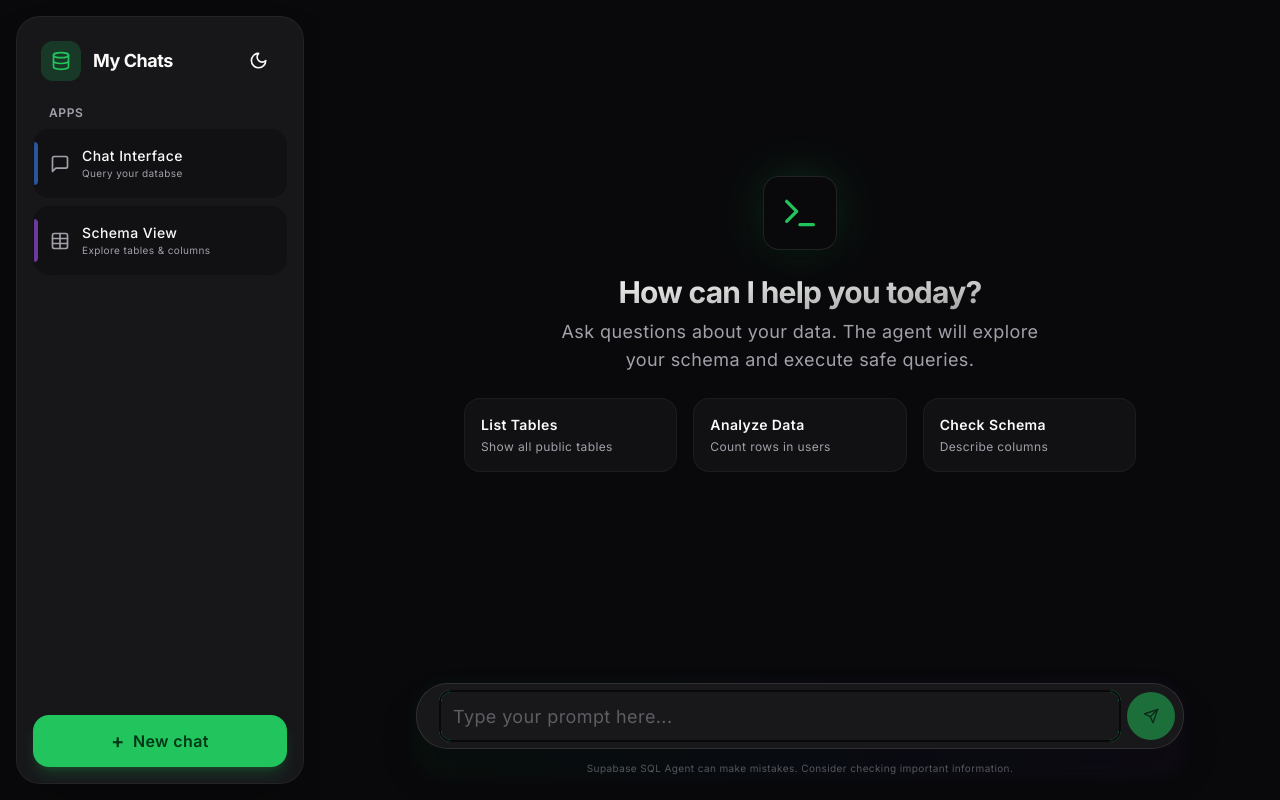
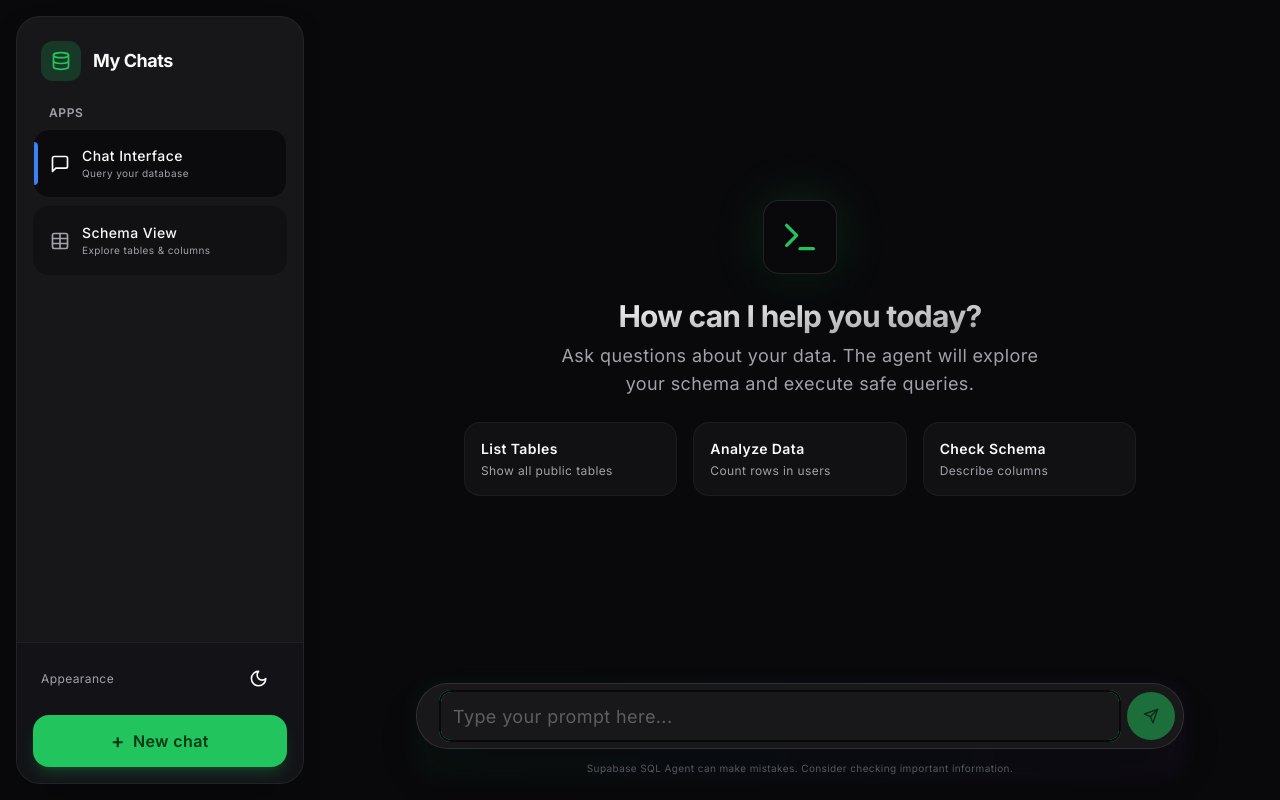
Before and after one commit to Martin082/mcp-supabase-agent, a Next.js app: page / in a window 1280 px wide. Built offline with nearby package versions, Linux system fonts and the light colour scheme.

Commit message:
fix: chat scrolling issue and functional sidebar controls

```diff
--- a/app/layout.tsx
+++ b/app/layout.tsx
@@ -3,9 +3,8 @@ import { Inter } from "next/font/google";
 import "./globals.css";
 import { cn } from "@/lib/utils";
 import Link from "next/link";
-import { Database, MessageSquare, Table } from "lucide-react";
+import { Sidebar } from "@/components/sidebar";
 import { ThemeProvider } from "@/components/theme-provider";
-import { ModeToggle } from "@/components/mode-toggle";
 
 const inter = Inter({ subsets: ["latin"] });
 
@@ -28,51 +27,7 @@ export default function RootLayout({
                     enableSystem={false}
                     disableTransitionOnChange
                 >
-                    {/* Floating Sidebar Container */}
-                    <div className="p-4 hidden md:flex h-full w-80 shrink-0">
-                        <aside className="flex flex-col w-full h-full bg-secondary/50 rounded-3xl border border-white/5 overflow-hidden shadow-2xl">
-                            {/* Sidebar Header */}
-                            <div className="p-6 flex items-center justify-between">
-                                <div className="flex items-center gap-3">
-                                    <div className="w-10 h-10 rounded-xl bg-primary/20 flex items-center justify-center">
-                                        <Database className="w-5 h-5 text-primary" />
-                                    </div>
-                                    <span className="font-bold text-lg tracking-tight">My Chats</span>
-                                </div>
-                                <ModeToggle />
-                            </div>
-
-                            {/* Navigation */}
-                            <nav className="flex-1 px-4 space-y-4 overflow-y-auto">
-                                <div className="space-y-2">
-                                    <p className="text-xs font-semibold text-muted-foreground px-4 uppercase tracking-wider">Apps</p>
-                                    <Link href="/" className="group flex items-center gap-3 px-4 py-4 bg-background/40 hover:bg-background/80 rounded-2xl transition-all duration-200 border border-transparent hover:border-white/5 relative overflow-hidden">
-                                        <div className="w-1 absolute left-0 top-3 bottom-3 bg-blue-500 rounded-r-full opacity-60 group-hover:opacity-100 transition-opacity" />
-                                        <MessageSquare className="w-5 h-5 text-muted-foreground group-hover:text-foreground transition-colors" />
-                                        <div className="flex flex-col">
-                                            <span className="font-medium text-sm">Chat Interface</span>
-                                            <span className="text-[10px] text-muted-foreground truncate">Query your databse</span>
-                                        </div>
-                                    </Link>
-                                    <Link href="/schema" className="group flex items-center gap-3 px-4 py-4 bg-background/40 hover:bg-background/80 rounded-2xl transition-all duration-200 border border-transparent hover:border-white/5 relative overflow-hidden">
-                                        <div className="w-1 absolute left-0 top-3 bottom-3 bg-purple-500 rounded-r-full opacity-60 group-hover:opacity-100 transition-opacity" />
-                                        <Table className="w-5 h-5 text-muted-foreground group-hover:text-foreground transition-colors" />
-                                        <div className="flex flex-col">
-                                            <span className="font-medium text-sm">Schema View</span>
-                                            <span className="text-[10px] text-muted-foreground truncate">Explore tables & columns</span>
-                                        </div>
-                                    </Link>
-                                </div>
-                            </nav>
-
-                            {/* New Chat Button */}
-                            <div className="p-4 mt-auto">
-                                <button className="w-full py-3 px-4 bg-primary text-primary-foreground font-semibold rounded-2xl shadow-lg shadow-primary/20 hover:shadow-primary/40 hover:scale-[1.02] active:scale-[0.98] transition-all duration-200 flex items-center justify-center gap-2">
-                                    <span className="text-xl">+</span> New chat
-                                </button>
-                            </div>
-                        </aside>
-                    </div>
+                    <Sidebar />
 
                     {/* Main Content */}
                     <main className="flex-1 flex flex-col h-full overflow-hidden relative">
--- a/app/page.tsx
+++ b/app/page.tsx
@@ -10,20 +10,32 @@ import { useRef, useEffect } from 'react';
 
 export default function Chat() {
     const { messages, input, handleInputChange, handleSubmit, isLoading, error } = useChat();
-    const messagesEndRef = useRef<HTMLDivElement>(null);
+    const scrollContainerRef = useRef<HTMLDivElement>(null);
+    const isAtBottom = useRef(true);
 
-    const scrollToBottom = () => {
-        messagesEndRef.current?.scrollIntoView({ behavior: "smooth" });
+    const handleScroll = (e: React.UIEvent<HTMLDivElement>) => {
+        const target = e.currentTarget;
+        const atBottom = target.scrollHeight - target.scrollTop - target.clientHeight < 100;
+        isAtBottom.current = atBottom;
     };
 
     useEffect(() => {
-        scrollToBottom();
+        if (isAtBottom.current && scrollContainerRef.current) {
+            scrollContainerRef.current.scrollTo({
+                top: scrollContainerRef.current.scrollHeight,
+                behavior: 'smooth'
+            });
+        }
     }, [messages]);
 
     return (
         <div className="flex flex-col h-full bg-background relative">
             {/* Chat Messages Area */}
-            <div className="flex-1 overflow-y-auto px-4 py-6 md:px-8 space-y-6 pb-32 scroll-smooth">
+            <div
+                ref={scrollContainerRef}
+                onScroll={handleScroll}
+                className="flex-1 overflow-y-auto px-4 py-6 md:px-8 space-y-6 pb-32 scroll-smooth"
+            >
                 {messages.length === 0 && (
                     <div className="flex flex-col items-center justify-center h-full text-center space-y-6 animate-in fade-in zoom-in duration-500">
                         <div className="relative">
@@ -86,7 +98,6 @@ export default function Chat() {
                     </div>
                 )}
 
-                <div ref={messagesEndRef} />
             </div>
 
             {/* Input Area */}
--- /dev/null
+++ b/components/sidebar.tsx
@@ -0,0 +1,93 @@
+"use client";
+
+import Link from "next/link";
+import { Database, MessageSquare, Table } from "lucide-react";
+import { ModeToggle } from "./mode-toggle";
+import { useRouter, usePathname } from "next/navigation";
+import { cn } from "@/lib/utils";
+
+export function Sidebar() {
+    const router = useRouter();
+    const pathname = usePathname();
+
+    const handleNewChat = () => {
+        // Since useChat state is local to the page,
+        // redirecting to home or refreshing home resets it.
+        if (pathname === '/') {
+            window.location.reload();
+        } else {
+            router.push('/');
+        }
+    };
+
+    return (
+        <div className="p-4 hidden md:flex h-full w-80 shrink-0">
+            <aside className="flex flex-col w-full h-full bg-secondary/50 rounded-3xl border border-white/5 overflow-hidden shadow-2xl">
+                {/* Sidebar Header */}
+                <div className="p-6 flex items-center justify-between">
+                    <div className="flex items-center gap-3">
+                        <div className="w-10 h-10 rounded-xl bg-primary/20 flex items-center justify-center">
+                            <Database className="w-5 h-5 text-primary" />
+                        </div>
+                        <span className="font-bold text-lg tracking-tight">My Chats</span>
+                    </div>
+                </div>
+
+                {/* Navigation */}
+                <nav className="flex-1 px-4 space-y-4 overflow-y-auto">
+                    <div className="space-y-2">
+                        <p className="text-xs font-semibold text-muted-foreground px-4 uppercase tracking-wider">Apps</p>
+                        <Link href="/" className={cn(
+                            "group flex items-center gap-3 px-4 py-4 rounded-2xl transition-all duration-200 border border-transparent hover:border-white/5 relative overflow-hidden",
+                            pathname === "/" ? "bg-background/80 border-white/5" : "bg-background/40 hover:bg-background/80"
+                        )}>
+                            <div className={cn(
+                                "w-1 absolute left-0 top-3 bottom-3 bg-blue-500 rounded-r-full transition-opacity",
+                                pathname === "/" ? "opacity-100" : "opacity-0 group-hover:opacity-100"
+                            )} />
+                            <MessageSquare className={cn(
+                                "w-5 h-5 transition-colors",
+                                pathname === "/" ? "text-foreground" : "text-muted-foreground group-hover:text-foreground"
+                            )} />
+                            <div className="flex flex-col">
+                                <span className="font-medium text-sm">Chat Interface</span>
+                                <span className="text-[10px] text-muted-foreground truncate">Query your database</span>
+                            </div>
+                        </Link>
+                        <Link href="/schema" className={cn(
+                            "group flex items-center gap-3 px-4 py-4 rounded-2xl transition-all duration-200 border border-transparent hover:border-white/5 relative overflow-hidden",
+                            pathname === "/schema" ? "bg-background/80 border-white/5" : "bg-background/40 hover:bg-background/80"
+                        )}>
+                            <div className={cn(
+                                "w-1 absolute left-0 top-3 bottom-3 bg-purple-500 rounded-r-full transition-opacity",
+                                pathname === "/schema" ? "opacity-100" : "opacity-0 group-hover:opacity-100"
+                            )} />
+                            <Table className={cn(
+                                "w-5 h-5 transition-colors",
+                                pathname === "/schema" ? "text-foreground" : "text-muted-foreground group-hover:text-foreground"
+                            )} />
+                            <div className="flex flex-col">
+                                <span className="font-medium text-sm">Schema View</span>
+                                <span className="text-[10px] text-muted-foreground truncate">Explore tables & columns</span>
+                            </div>
+                        </Link>
+                    </div>
+                </nav>
+
+                {/* Footer Controls */}
+                <div className="p-4 mt-auto border-t border-white/5 bg-background/20 space-y-4">
+                    <div className="flex items-center justify-between px-2">
+                        <span className="text-xs text-muted-foreground">Appearance</span>
+                        <ModeToggle />
+                    </div>
+                    <button
+                        onClick={handleNewChat}
+                        className="w-full py-3 px-4 bg-primary text-primary-foreground font-semibold rounded-2xl shadow-lg shadow-primary/20 hover:shadow-primary/40 hover:scale-[1.02] active:scale-[0.98] transition-all duration-200 flex items-center justify-center gap-2"
+                    >
+                        <span className="text-xl">+</span> New chat
+                    </button>
+                </div>
+            </aside>
+        </div>
+    );
+}
```
